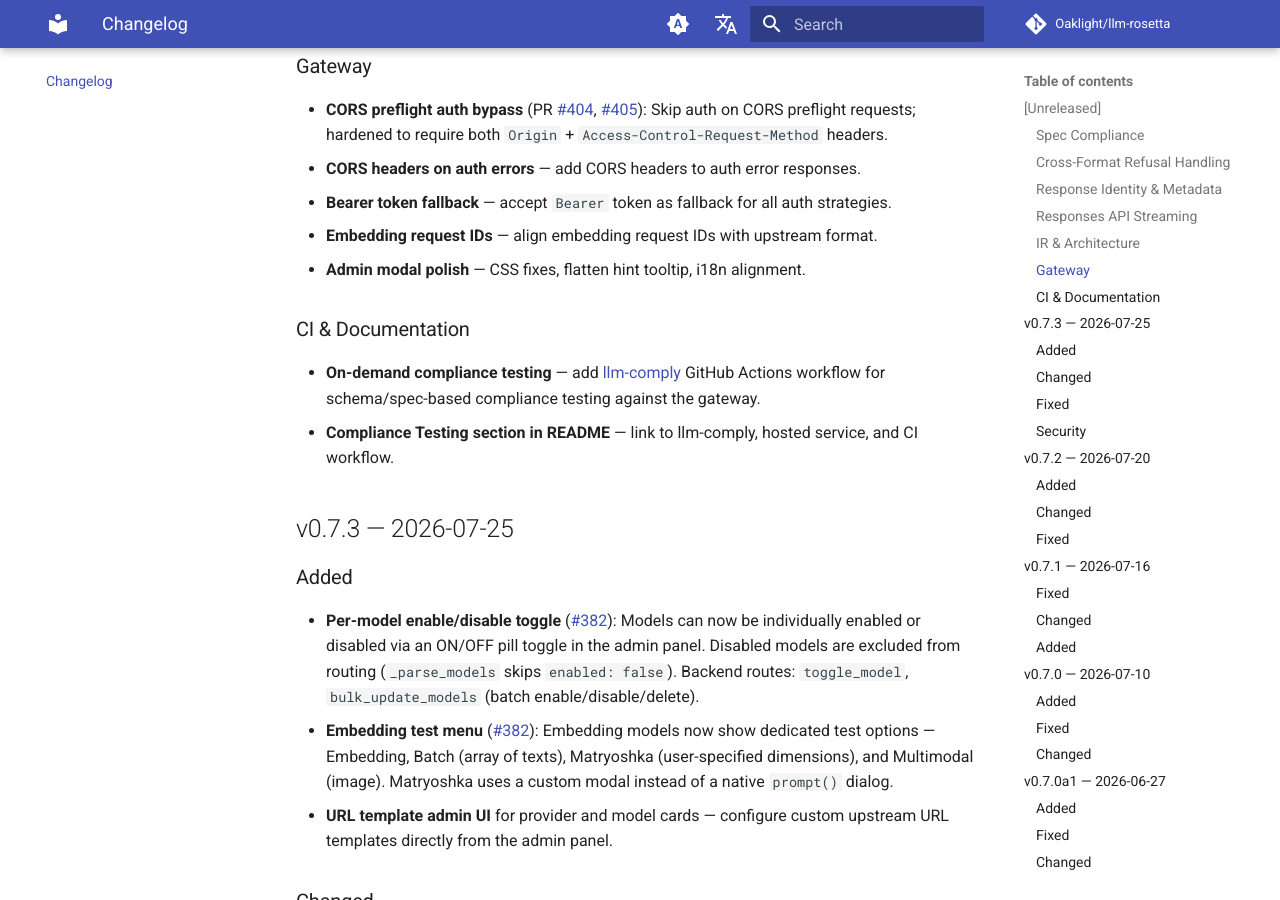
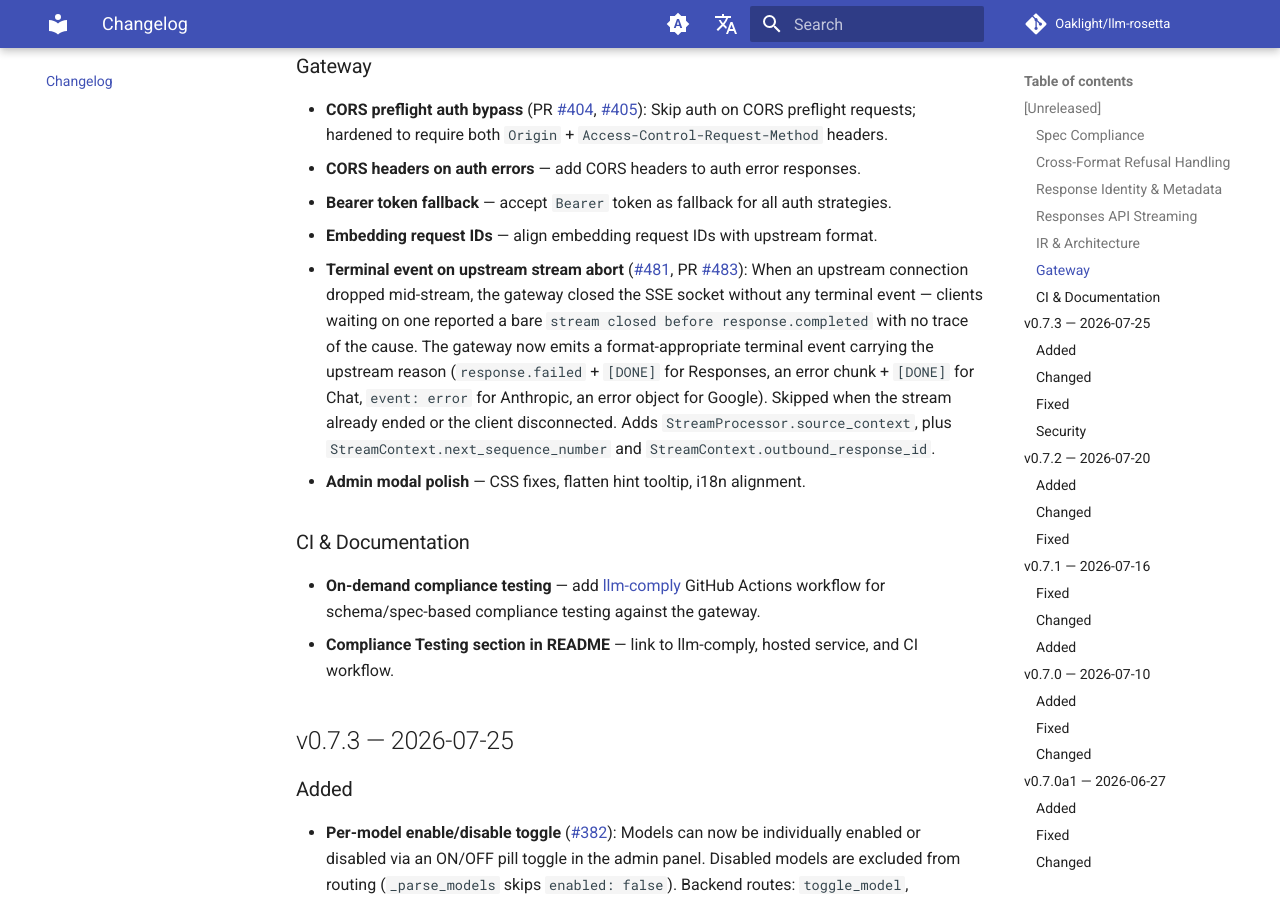
Before and after one commit to Oaklight/llm-rosetta, an MkDocs documentation site: the page built from docs/changelog.md, in a window 1280 px wide and 900 px high, scrolled down 2675 px. Built offline with MkDocs 1.6.1 and Material for MkDocs 9.7.7, drawn with Linux system fonts in a browser that asks for light colours; comment, search, counter and statistics services are not loaded.

Commit message:
docs: changelog for upstream stream abort terminal event (#483)

```diff
--- a/docs/changelog.md
+++ b/docs/changelog.md
@@ -59,6 +59,7 @@ Systematic pass across all four converters to ensure output matches official API
 - **CORS headers on auth errors** — add CORS headers to auth error responses.
 - **Bearer token fallback** — accept `Bearer` token as fallback for all auth strategies.
 - **Embedding request IDs** — align embedding request IDs with upstream format.
+- **Terminal event on upstream stream abort** ([#481](https://github.com/Oaklight/llm-rosetta/issues/481), PR [#483](https://github.com/Oaklight/llm-rosetta/pull/483)): When an upstream connection dropped mid-stream, the gateway closed the SSE socket without any terminal event — clients waiting on one reported a bare `stream closed before response.completed` with no trace of the cause. The gateway now emits a format-appropriate terminal event carrying the upstream reason (`response.failed` + `[DONE]` for Responses, an error chunk + `[DONE]` for Chat, `event: error` for Anthropic, an error object for Google). Skipped when the stream already ended or the client disconnected. Adds `StreamProcessor.source_context`, plus `StreamContext.next_sequence_number` and `StreamContext.outbound_response_id`.
 - **Admin modal polish** — CSS fixes, flatten hint tooltip, i18n alignment.
 
 ### CI & Documentation
```
